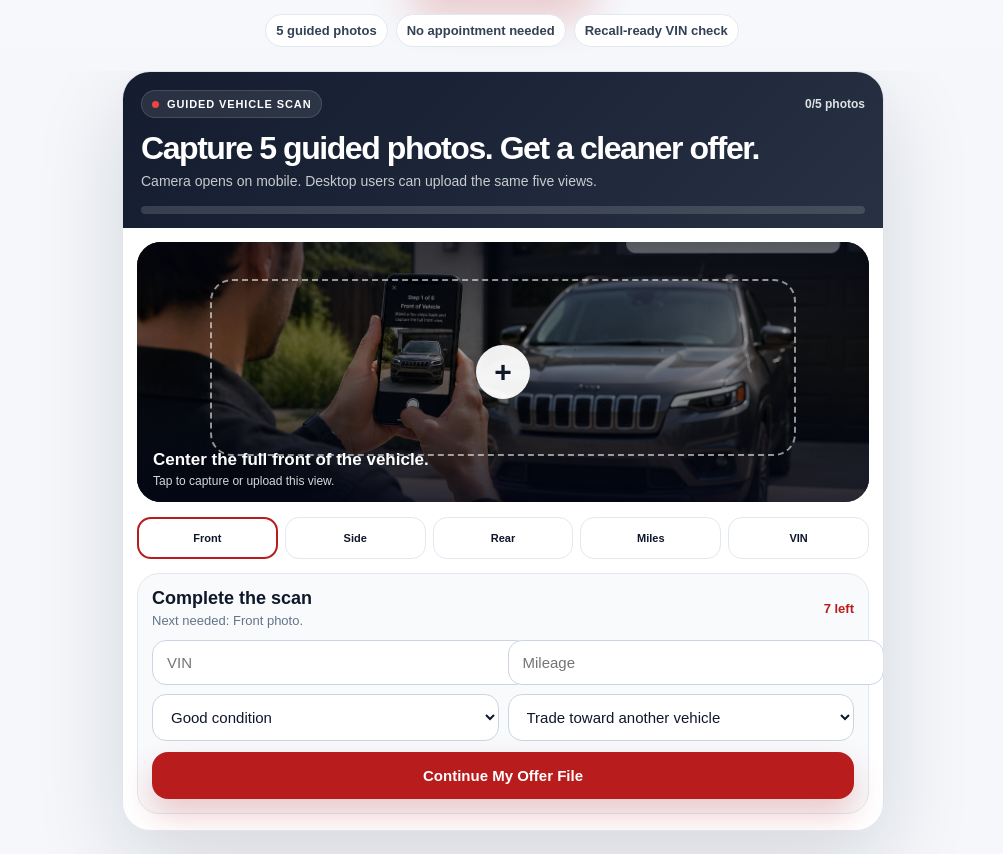
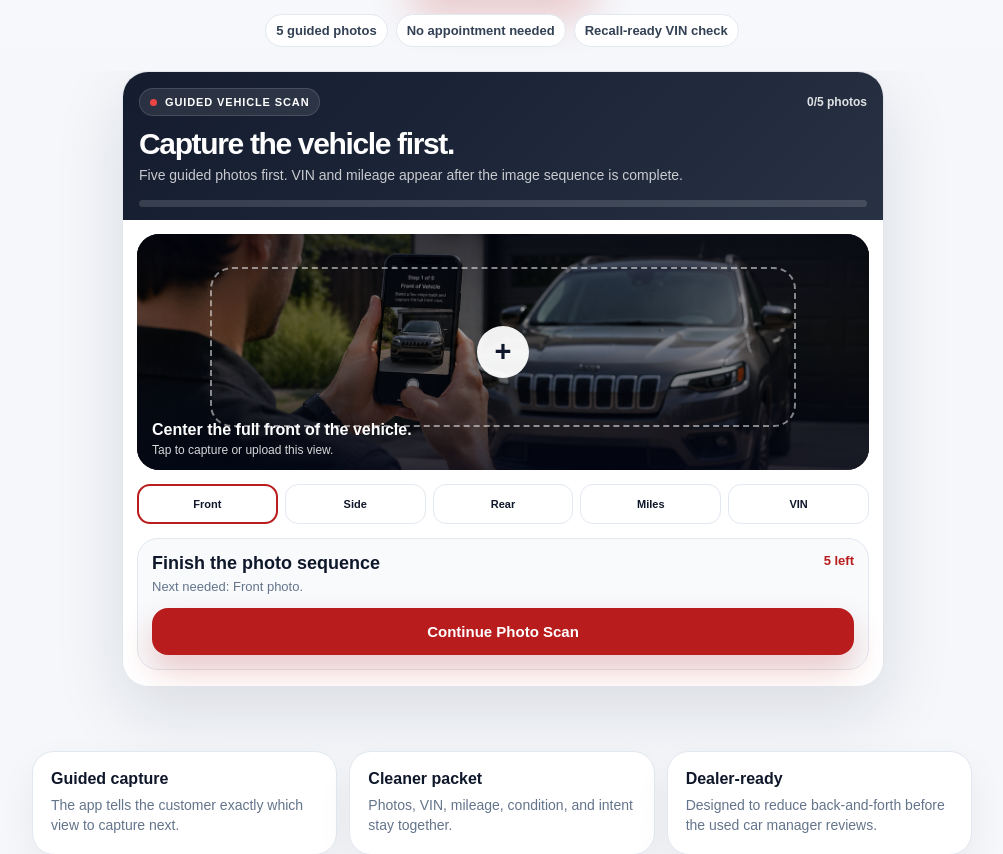
Before and after one commit to zlomke76-del/solacetrade, a Next.js app: page / in a window 1280 px wide. Shown: the part 426-1280 px from the top of the page, without its empty margins (138-1141 px from the left). Built offline with nearby package versions, Linux system fonts and the light colour scheme.

Commit message:
Update TradeDesk.tsx

```diff
--- a/components/TradeDesk.tsx
+++ b/components/TradeDesk.tsx
@@ -32,7 +32,7 @@ const captureSteps: CaptureStep[] = [
     label: "Front of vehicle",
     shortLabel: "Front",
     help: "Center the full front of the vehicle.",
-    coaching: "Stand 6–10 feet back. Keep the full bumper and headlights visible.",
+    coaching: "Stand 6–10 feet back. Keep the bumper and headlights visible.",
     image: "/images/vehicle_scan_01.png",
   },
   {
@@ -109,12 +109,11 @@ export default function TradeDesk({ mode = "customer" }: TradeDeskProps) {
   const [photos, setPhotos] = useState<PhotoMap>(() => emptyPhotos());
   const [vin, setVin] = useState("");
   const [mileage, setMileage] = useState("");
-  const [condition, setCondition] = useState("good");
-  const [intent, setIntent] = useState("trade");
   const [contact, setContact] = useState("");
   const [salesperson, setSalesperson] = useState("");
   const [customerName, setCustomerName] = useState("");
   const [managerNotes, setManagerNotes] = useState("");
+  const [customerIntent, setCustomerIntent] = useState("");
   const [result, setResult] = useState<ResultState | null>(null);
   const fileInputRef = useRef<HTMLInputElement | null>(null);
 
@@ -123,19 +122,21 @@ export default function TradeDesk({ mode = "customer" }: TradeDeskProps) {
   const photoProgress = Math.round((capturedCount / captureSteps.length) * 100);
   const mileageNumber = cleanMileage(mileage);
   const scanComplete = capturedCount === captureSteps.length;
+  const showDetails = scanComplete;
 
   const missingItems = useMemo(() => {
     const missing: string[] = [];
     captureSteps.forEach((step) => {
       if (!photos[step.key]) missing.push(`${step.shortLabel} photo`);
     });
-    if (!vin.trim()) missing.push("VIN");
-    if (!mileageNumber) missing.push("mileage");
+    if (scanComplete && !vin.trim()) missing.push("VIN");
+    if (scanComplete && !mileageNumber) missing.push("mileage");
     return missing;
-  }, [vin, mileageNumber, photos]);
+  }, [scanComplete, vin, mileageNumber, photos]);
 
-  const readyForOffer = missingItems.length === 0;
-  const nextMissing = missingItems[0];
+  const readyForValue = scanComplete && vin.trim().length > 0 && mileageNumber > 0;
+  const nextMissingPhoto = captureSteps.find((step) => !photos[step.key]);
+  const nextMissing = scanComplete ? missingItems[0] : nextMissingPhoto?.shortLabel + " photo";
 
   function openCameraOrFilePicker() {
     setStarted(true);
@@ -149,6 +150,7 @@ export default function TradeDesk({ mode = "customer" }: TradeDeskProps) {
     setStarted(true);
     setPhotos((previous) => ({ ...previous, [currentStep.key]: file }));
     setResult(null);
+    setCustomerIntent("");
 
     if (stepIndex < captureSteps.length - 1) {
       setStepIndex((index) => index + 1);
@@ -157,16 +159,16 @@ export default function TradeDesk({ mode = "customer" }: TradeDeskProps) {
     event.target.value = "";
   }
 
-  function buildOfferFile() {
-    if (!readyForOffer) {
+  function produceSolaceValue() {
+    if (!readyForValue) {
       setResult({
-        title: "A stronger offer needs a little more state.",
+        title: scanComplete ? "Solace needs VIN and mileage to produce a cleaner value." : "Finish the five guided photos first.",
         confidence: scanComplete ? "Medium" : "Low",
         admissibility: "PARTIAL",
         lines: [
-          `Next needed: ${nextMissing}.`,
+          scanComplete ? `Next needed: ${nextMissing}.` : `Next needed: ${nextMissing}.`,
           `${capturedCount} of ${captureSteps.length} required photos captured.`,
-          "Recall check will run after VIN is verified.",
+          "Solace will produce the value response after the scan state is complete.",
         ],
       });
       return;
@@ -174,12 +176,12 @@ export default function TradeDesk({ mode = "customer" }: TradeDeskProps) {
 
     if (isInternal) {
       setResult({
-        title: "Manager packet ready.",
+        title: "Solace packet ready for manager review.",
         confidence: "High",
         admissibility: "PASS",
         lines: [
-          "Core appraisal state is present.",
-          "Photo sequence, VIN, mileage, condition, and customer intent are ready for review.",
+          "Photo sequence, VIN, and mileage are present.",
+          "The customer intention can be captured after the value response.",
           "Recall check is queued for VIN verification.",
         ],
       });
@@ -188,20 +190,18 @@ export default function TradeDesk({ mode = "customer" }: TradeDeskProps) {
 
     let base = 26500;
     base -= mileageNumber * 0.045;
-    if (condition === "excellent") base += 1250;
-    if (condition === "fair") base -= 2000;
-    if (condition === "needs_work") base -= 4500;
-    if (intent === "sell") base -= 500;
     if (scanComplete) base += 750;
 
+    const offer = formatMoney(Math.max(7500, Math.round(base)));
+
     setResult({
-      title: `Preliminary cash offer: ${formatMoney(Math.max(7500, Math.round(base)))}`,
+      title: `Solace preliminary value: ${offer}`,
       confidence: "High",
       admissibility: "PASS",
       lines: [
-        "Vehicle file is complete enough for Brenham CDJR review.",
-        "Open recall check is queued pending VIN verification.",
-        "Final number remains subject to inspection, payoff, title, and condition match.",
+        "Your photo sequence, VIN, and mileage are complete enough to produce a preliminary value.",
+        "Brenham CDJR can now review the vehicle file and verify recall status, title, payoff, and condition match.",
+        "Tell us what you want to do next so the right team can follow up.",
       ],
     });
   }
@@ -212,12 +212,11 @@ export default function TradeDesk({ mode = "customer" }: TradeDeskProps) {
     setPhotos(emptyPhotos());
     setVin("");
     setMileage("");
-    setCondition("good");
-    setIntent("trade");
     setContact("");
     setSalesperson("");
     setCustomerName("");
     setManagerNotes("");
+    setCustomerIntent("");
     setResult(null);
   }
 
@@ -226,9 +225,9 @@ export default function TradeDesk({ mode = "customer" }: TradeDeskProps) {
       style={{
         width: "100%",
         border: "1px solid rgba(148,163,184,0.28)",
-        borderRadius: 28,
-        background: "rgba(255,255,255,0.96)",
-        boxShadow: "0 30px 90px rgba(15,23,42,0.14)",
+        borderRadius: 26,
+        background: "rgba(255,255,255,0.98)",
+        boxShadow: "0 24px 70px rgba(15,23,42,0.12)",
         overflow: "hidden",
       }}
     >
@@ -243,16 +242,8 @@ export default function TradeDesk({ mode = "customer" }: TradeDeskProps) {
 
       <div
         style={{
-          display: "grid",
-          gridTemplateColumns: "minmax(0, 1fr)",
-          gap: 0,
-        }}
-      >
-        <div
-          style={{
-            padding: "18px 18px 14px",
-            background:
-              "linear-gradient(135deg, rgba(15,23,42,0.98), rgba(30,41,59,0.96))",
+          padding: "16px 16px 13px",
+          background: "linear-gradient(135deg, rgba(15,23,42,0.98), rgba(30,41,59,0.96))",
           color: "white",
         }}
       >
@@ -278,14 +269,14 @@ export default function TradeDesk({ mode = "customer" }: TradeDeskProps) {
           <strong style={{ fontSize: 12, opacity: 0.86 }}>{capturedCount}/5 photos</strong>
         </div>
 
-          <h2 style={{ margin: "14px 0 6px", fontSize: "clamp(22px, 4vw, 32px)", lineHeight: 1.02, letterSpacing: "-0.045em" }}>
-            {started ? currentStep.label : "Capture 5 guided photos. Get a cleaner offer."}
+        <h2 style={{ margin: "12px 0 6px", fontSize: "clamp(21px, 4vw, 30px)", lineHeight: 1.04, letterSpacing: "-0.045em" }}>
+          {started ? currentStep.label : "Capture the vehicle first."}
         </h2>
-          <p style={{ margin: 0, color: "rgba(255,255,255,0.76)", fontSize: 14, lineHeight: 1.45 }}>
-            {started ? currentStep.coaching : "Camera opens on mobile. Desktop users can upload the same five views."}
+        <p style={{ margin: 0, color: "rgba(255,255,255,0.76)", fontSize: 14, lineHeight: 1.42 }}>
+          {started ? currentStep.coaching : "Five guided photos first. VIN and mileage appear after the image sequence is complete."}
         </p>
 
-          <div style={{ height: 8, marginTop: 15, borderRadius: 999, background: "rgba(255,255,255,0.14)", overflow: "hidden" }}>
+        <div style={{ height: 7, marginTop: 14, borderRadius: 999, background: "rgba(255,255,255,0.14)", overflow: "hidden" }}>
           <div
             style={{
               width: `${photoProgress}%`,
@@ -305,9 +296,9 @@ export default function TradeDesk({ mode = "customer" }: TradeDeskProps) {
           style={{
             position: "relative",
             width: "100%",
-              minHeight: 260,
+            minHeight: 236,
             border: "none",
-              borderRadius: 24,
+            borderRadius: 22,
             overflow: "hidden",
             cursor: "pointer",
             background: "#020617",
@@ -319,22 +310,22 @@ export default function TradeDesk({ mode = "customer" }: TradeDeskProps) {
           <img
             src={currentStep.image}
             alt={`${currentStep.label} guide`}
-              style={{ width: "100%", height: 260, display: "block", objectFit: "cover", filter: "brightness(0.66) saturate(1.05)" }}
+            style={{ width: "100%", height: 236, display: "block", objectFit: "cover", filter: "brightness(0.66) saturate(1.05)" }}
           />
-            <div style={{ position: "absolute", inset: 0, background: "linear-gradient(180deg, rgba(2,6,23,0.50), rgba(2,6,23,0.02) 42%, rgba(2,6,23,0.72))" }} />
-            <div style={{ position: "absolute", inset: "14% 10% 18%", border: "2px dashed rgba(255,255,255,0.56)", borderRadius: 22 }} />
-            <div style={{ position: "absolute", top: "50%", left: "50%", width: 54, height: 54, marginLeft: -27, marginTop: -27, borderRadius: "50%", background: "rgba(255,255,255,0.94)", display: "grid", placeItems: "center", color: dark, fontSize: 30, fontWeight: 900, boxShadow: "0 18px 40px rgba(0,0,0,0.34)" }}>
+          <div style={{ position: "absolute", inset: 0, background: "linear-gradient(180deg, rgba(2,6,23,0.48), rgba(2,6,23,0.04) 44%, rgba(2,6,23,0.72))" }} />
+          <div style={{ position: "absolute", inset: "14% 10% 18%", border: "2px dashed rgba(255,255,255,0.50)", borderRadius: 22 }} />
+          <div style={{ position: "absolute", top: "50%", left: "50%", width: 52, height: 52, marginLeft: -26, marginTop: -26, borderRadius: "50%", background: "rgba(255,255,255,0.94)", display: "grid", placeItems: "center", color: dark, fontSize: 29, fontWeight: 900, boxShadow: "0 18px 40px rgba(0,0,0,0.34)" }}>
             +
           </div>
-            <div style={{ position: "absolute", left: 16, right: 16, bottom: 14, color: "white" }}>
-              <strong style={{ display: "block", fontSize: 17 }}>{currentStep.help}</strong>
+          <div style={{ position: "absolute", left: 15, right: 15, bottom: 13, color: "white" }}>
+            <strong style={{ display: "block", fontSize: 16 }}>{currentStep.help}</strong>
             <span style={{ display: "block", marginTop: 4, fontSize: 12, opacity: 0.84 }}>
               Tap to capture or upload this view.
             </span>
           </div>
         </button>
 
-          <div style={{ display: "grid", gridTemplateColumns: "repeat(5, minmax(0, 1fr))", gap: 7, marginTop: 11 }}>
+        <div style={{ display: "grid", gridTemplateColumns: "repeat(5, minmax(0, 1fr))", gap: 7, marginTop: 10 }}>
           {captureSteps.map((step, index) => {
             const active = stepIndex === index;
             const done = Boolean(photos[step.key]);
@@ -347,8 +338,8 @@ export default function TradeDesk({ mode = "customer" }: TradeDeskProps) {
                   setStepIndex(index);
                 }}
                 style={{
-                    minHeight: 42,
-                    borderRadius: 14,
+                  minHeight: 40,
+                  borderRadius: 13,
                   border: active ? `2px solid ${isInternal ? "#0284c7" : red}` : "1px solid #e2e8f0",
                   background: done ? "#ecfdf5" : "white",
                   color: done ? "#047857" : dark,
@@ -365,43 +356,34 @@ export default function TradeDesk({ mode = "customer" }: TradeDeskProps) {
       </div>
 
       <div style={{ padding: "0 14px 16px" }}>
-          <div style={{ border: "1px solid #e2e8f0", borderRadius: 22, padding: 14, background: "#f8fafc" }}>
-            <div style={{ display: "flex", justifyContent: "space-between", gap: 10, alignItems: "center", marginBottom: 12 }}>
+        <div style={{ border: "1px solid #e2e8f0", borderRadius: 21, padding: 14, background: "#f8fafc" }}>
+          <div style={{ display: "flex", justifyContent: "space-between", gap: 10, alignItems: "flex-start", marginBottom: showDetails ? 12 : 0 }}>
             <div>
-                <h3 style={{ margin: 0, fontSize: 18 }}>{scanComplete ? "Finish the offer file" : "Complete the scan"}</h3>
-                <p style={{ margin: "4px 0 0", color: muted, fontSize: 13 }}>
-                  {readyForOffer ? "Ready for review." : nextMissing ? `Next needed: ${nextMissing}.` : "Keep going."}
+              <h3 style={{ margin: 0, fontSize: 18 }}>{showDetails ? "Add VIN and mileage" : "Finish the photo sequence"}</h3>
+              <p style={{ margin: "4px 0 0", color: muted, fontSize: 13, lineHeight: 1.35 }}>
+                {showDetails ? "Solace will produce the value after these two details." : nextMissing ? `Next needed: ${nextMissing}.` : "Keep going."}
               </p>
             </div>
-              <div style={{ minWidth: 72, textAlign: "right", color: readyForOffer ? "#047857" : red, fontWeight: 900, fontSize: 13 }}>
-                {readyForOffer ? "Ready" : `${missingItems.length} left`}
+            <div style={{ minWidth: 68, textAlign: "right", color: readyForValue ? "#047857" : red, fontWeight: 900, fontSize: 13 }}>
+              {readyForValue ? "Ready" : showDetails ? `${missingItems.length} left` : `${captureSteps.length - capturedCount} left`}
             </div>
           </div>
 
-            {isInternal && (
+          {isInternal && showDetails && (
             <div style={{ display: "grid", gridTemplateColumns: "repeat(2, minmax(0, 1fr))", gap: 9, marginBottom: 9 }}>
               <input placeholder="Salesperson" value={salesperson} onChange={(event) => setSalesperson(event.target.value)} style={inputStyle()} />
               <input placeholder="Customer" value={customerName} onChange={(event) => setCustomerName(event.target.value)} style={inputStyle()} />
             </div>
           )}
 
+          {showDetails && (
             <div style={{ display: "grid", gridTemplateColumns: "repeat(2, minmax(0, 1fr))", gap: 9 }}>
               <input placeholder="VIN" value={vin} onChange={(event) => setVin(event.target.value.toUpperCase())} style={inputStyle()} />
               <input placeholder="Mileage" value={mileage} onChange={(event) => setMileage(event.target.value)} inputMode="numeric" style={inputStyle()} />
-              <select value={condition} onChange={(event) => setCondition(event.target.value)} style={inputStyle()}>
-                <option value="excellent">Excellent condition</option>
-                <option value="good">Good condition</option>
-                <option value="fair">Fair condition</option>
-                <option value="needs_work">Needs work</option>
-              </select>
-              <select value={intent} onChange={(event) => setIntent(event.target.value)} style={inputStyle()}>
-                <option value="trade">Trade toward another vehicle</option>
-                <option value="sell">Sell my vehicle</option>
-                <option value="checking">Just checking value</option>
-              </select>
             </div>
+          )}
 
-            {isInternal && (
+          {isInternal && showDetails && (
             <textarea
               placeholder="Internal notes for used car manager"
               value={managerNotes}
@@ -413,10 +395,10 @@ export default function TradeDesk({ mode = "customer" }: TradeDeskProps) {
 
           <button
             type="button"
-              onClick={buildOfferFile}
+            onClick={produceSolaceValue}
             style={{
               width: "100%",
-                marginTop: 11,
+              marginTop: showDetails ? 11 : 13,
               padding: 15,
               border: "none",
               borderRadius: 16,
@@ -428,13 +410,17 @@ export default function TradeDesk({ mode = "customer" }: TradeDeskProps) {
               boxShadow: isInternal ? "0 16px 32px rgba(15,23,42,0.18)" : "0 16px 32px rgba(185,28,28,0.22)",
             }}
           >
-              {isInternal ? "Build Manager Packet" : readyForOffer ? "Get My Real Offer" : "Continue My Offer File"}
+            {readyForValue ? "Have Solace Produce My Value" : showDetails ? "Continue to Value" : "Continue Photo Scan"}
           </button>
         </div>
 
         {result && (
           <div style={{ marginTop: 14, padding: 16, borderRadius: 22, border: "1px solid #e2e8f0", background: "white" }}>
-              <strong style={{ display: "block", fontSize: 20, letterSpacing: "-0.03em" }}>{result.title}</strong>
+            <div style={{ display: "inline-flex", alignItems: "center", gap: 8, padding: "7px 10px", borderRadius: 999, background: "#f1f5f9", color: dark, fontSize: 11, fontWeight: 900, letterSpacing: "0.08em", textTransform: "uppercase", marginBottom: 10 }}>
+              <span style={{ width: 7, height: 7, borderRadius: 999, background: red }} />
+              Solace Response
+            </div>
+            <strong style={{ display: "block", fontSize: 20, letterSpacing: "-0.03em", lineHeight: 1.1 }}>{result.title}</strong>
             <div style={{ display: "grid", gridTemplateColumns: "repeat(3, minmax(0, 1fr))", gap: 8, marginTop: 12 }}>
               <span style={{ padding: 10, borderRadius: 13, background: "#f8fafc", fontSize: 12 }}><strong>Confidence</strong><br />{result.confidence}</span>
               <span style={{ padding: 10, borderRadius: 13, background: "#f8fafc", fontSize: 12 }}><strong>State</strong><br />{result.admissibility}</span>
@@ -443,11 +429,44 @@ export default function TradeDesk({ mode = "customer" }: TradeDeskProps) {
             {result.lines.map((line) => (
               <p key={line} style={{ margin: "10px 0 0", color: "#334155", fontSize: 13, lineHeight: 1.45 }}>{line}</p>
             ))}
+
+            {readyForValue && (
+              <div style={{ marginTop: 14, padding: 12, borderRadius: 18, background: "#f8fafc", border: "1px solid #e2e8f0" }}>
+                <strong style={{ display: "block", fontSize: 15, marginBottom: 9 }}>What would you like to do next?</strong>
+                <div style={{ display: "grid", gridTemplateColumns: "repeat(3, minmax(0, 1fr))", gap: 8 }}>
+                  {[
+                    ["trade", "Trade it"],
+                    ["sell", "Sell it"],
+                    ["talk", "Talk to someone"],
+                  ].map(([value, label]) => (
+                    <button
+                      key={value}
+                      type="button"
+                      onClick={() => setCustomerIntent(value)}
+                      style={{
+                        padding: "11px 8px",
+                        borderRadius: 14,
+                        border: customerIntent === value ? `2px solid ${red}` : "1px solid #cbd5e1",
+                        background: customerIntent === value ? "#fee2e2" : "white",
+                        color: customerIntent === value ? "#991b1b" : dark,
+                        fontSize: 12,
+                        fontWeight: 900,
+                        cursor: "pointer",
+                      }}
+                    >
+                      {label}
+                    </button>
+                  ))}
+                </div>
+              </div>
+            )}
+
             {isInternal && (
               <p style={{ margin: "10px 0 0", color: "#334155", fontSize: 13, lineHeight: 1.45 }}>
                 Salesperson: {salesperson || "Not entered"} · Customer: {customerName || "Not entered"}
               </p>
             )}
+
             <input
               placeholder={isInternal ? "Manager email or routing contact" : "Phone or email"}
               value={contact}
@@ -455,7 +474,7 @@ export default function TradeDesk({ mode = "customer" }: TradeDeskProps) {
               style={{ ...inputStyle(), marginTop: 12 }}
             />
             <button type="button" style={{ width: "100%", marginTop: 9, padding: 14, borderRadius: 15, border: "none", background: dark, color: "white", fontSize: 15, fontWeight: 900, cursor: "pointer" }}>
-                {isInternal ? "Route to Used Car Manager" : "Send to Brenham CDJR"}
+              {isInternal ? "Route to Used Car Manager" : customerIntent ? "Send My Vehicle File" : "Send to Brenham CDJR"}
             </button>
             <button type="button" onClick={resetScan} style={{ width: "100%", marginTop: 8, padding: 12, borderRadius: 15, border: "1px solid #cbd5e1", background: "white", color: "#334155", fontSize: 14, fontWeight: 800, cursor: "pointer" }}>
               Start over
@@ -463,7 +482,6 @@ export default function TradeDesk({ mode = "customer" }: TradeDeskProps) {
           </div>
         )}
       </div>
-      </div>
     </section>
   );
 }
```
Lines whose indentation alone changed are shown as unchanged.
